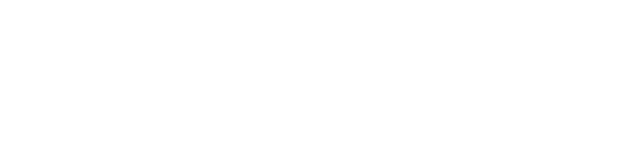
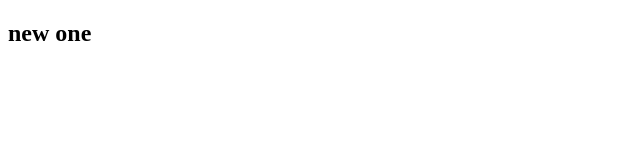
Before and after one commit to kyawwunna356/fist-bump, a plain HTML site: page index.html in a window 1280 px wide. Shown: the whole page, without its empty margins (0-640 px from the left). Drawn offline with Linux system fonts and the light colour scheme.

Commit message:
second commit

```diff
--- a/index.html
+++ b/index.html
@@ -8,7 +8,7 @@
     <link rel="stylesheet" href="main.css">
 </head>
 <body>
-
+    <h2>new one</h2>
     <script src="script.js"></script>
 </body>
 
--- a/main.scss
+++ b/main.scss
@@ -0,0 +1,3 @@
+h2{
+    color: red;
+}
--- a/script.js
+++ b/script.js
@@ -0,0 +1 @@
+console.log('new one')
```
